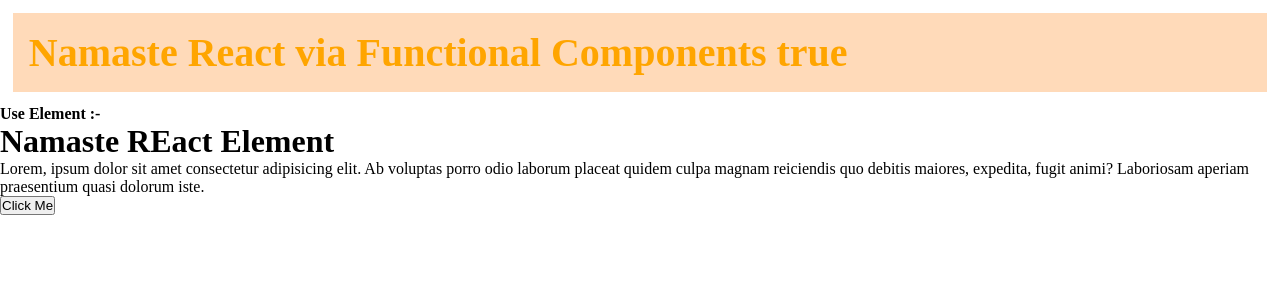
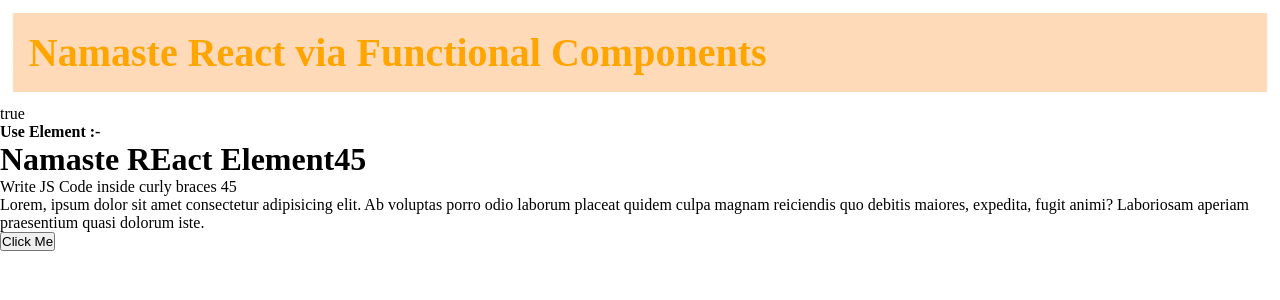
Before and after one commit to Lucky-Kashyap/Namaste-React, a React (Vite) app in the folder Laying The Foundation 03/: page / in a window 1280 px wide. Shown: the top 300 px of the page. Built offline with nearby package versions, Linux system fonts and the light colour scheme.

Commit message:
create infinite loop by calling component one to another

```diff
--- a/Laying The Foundation 03/App.js
+++ b/Laying The Foundation 03/App.js
@@ -27,19 +27,27 @@
 
 const Fn = () => "true";
 
-const title = <h1>Namaste REact Element</h1>;
+// const title = <h1>Namaste REact Element</h1>;
 
 // component composition use other component into a component
 
 // we write js in {} any peice of JS code
 
+const num = 45;
+
 const JsxHeading = () => {
   return (
     <div>
       <h1 className="heading" tabIndex="2">
-        Namaste React via Functional Components <Fn />
+        Namaste React via Functional Components
       </h1>
+      <Fn />
       <h4>Use Element :-{title}</h4>
+      <p>
+        Write JS Code inside curly braces{" "}
+        {/* {console.log("Hello writing JS Code...!!!")} */}
+        {num}
+      </p>
       <p>
         Lorem, ipsum dolor sit amet consectetur adipisicing elit. Ab voluptas
         porro odio laborum placeat quidem culpa magnam reiciendis quo debitis
@@ -51,6 +59,14 @@
   );
 };
 
+const title = (
+  <h1>
+    Namaste REact Element
+    {num}
+    {/* <JsxHeading /> */}
+  </h1>
+);
+
 const root = ReactDOM.createRoot(document.getElementById("root"));
 
 // root.render(heading);
```
Also changed, not shown: 1 other file (tests, documents, lock files or other folders).
